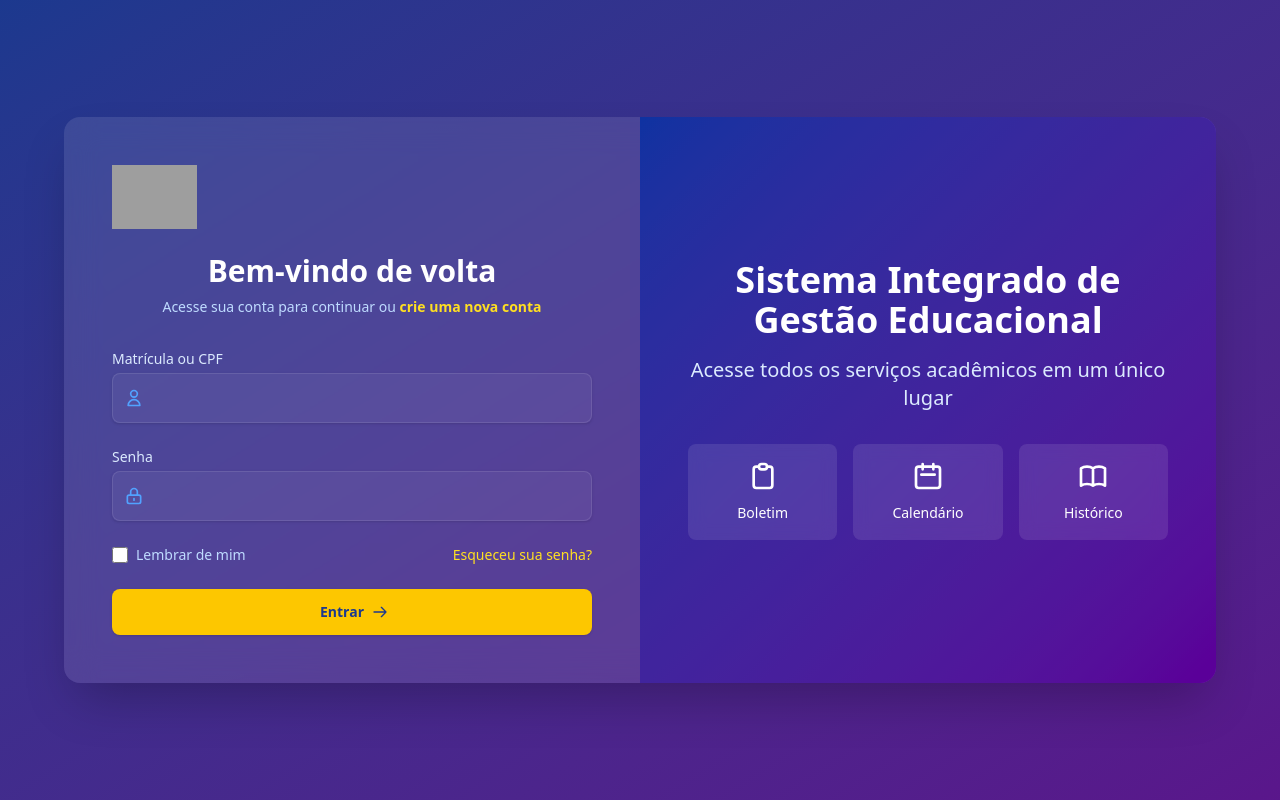
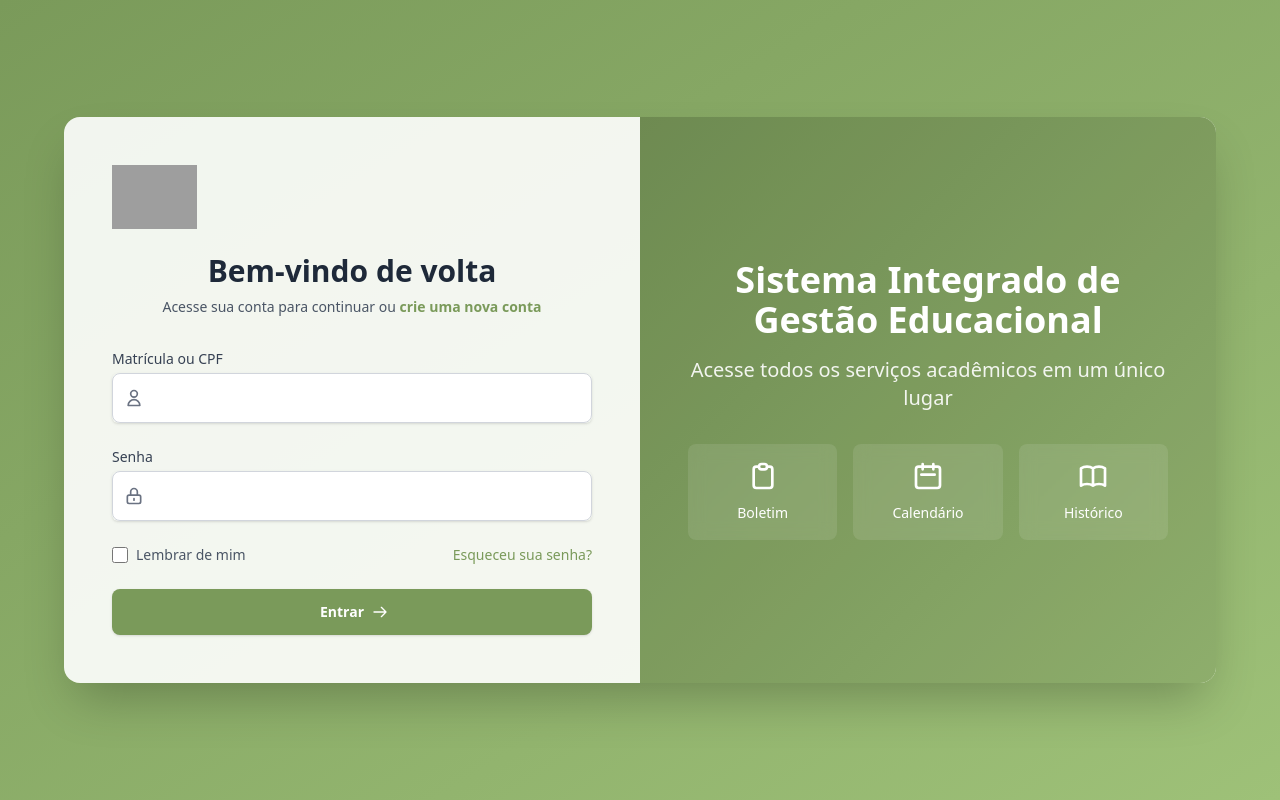
Before and after one commit to ranixx1/SIGED, a Django app: page /usuarios/login/ in a window 1280 px wide. Run offline with Django 4.2, Linux system fonts and the light colour scheme; grey boxes are pictures that could not be loaded.

Commit message:
mudando palheta

```diff
--- a/suap-clone/usuarios/templates/login.html
+++ b/suap-clone/usuarios/templates/login.html
@@ -1,28 +1,28 @@
 {% extends "base.html" %}
 {% load static %}
 {% block 'body' %}
-<div class="min-h-screen bg-gradient-to-br from-blue-900 to-purple-900 flex items-center justify-center p-4">
-    <div class="max-w-6xl w-full bg-white/10 backdrop-blur-lg rounded-2xl shadow-2xl overflow-hidden flex flex-col lg:flex-row">
+<div class="min-h-screen bg-gradient-to-br from-[#7a9a5a] to-[#9ec178] flex items-center justify-center p-4">
+    <div class="max-w-6xl w-full bg-white/90 rounded-2xl shadow-2xl overflow-hidden flex flex-col lg:flex-row">
         <!-- Left Column - Form -->
         <div class="w-full lg:w-1/2 p-8 md:p-12 flex flex-col justify-center">
             <div class="text-center lg:text-left">
                 <div class="flex justify-center lg:justify-start">
                     <img class="h-16 w-auto" src="{% static 'logo.png' %}" alt="SIGED">
                 </div>
-                <h1 class="mt-6 text-3xl font-extrabold text-white text-center">Bem-vindo de volta</h1>
-                <p class="mt-2 text-blue-200 text-sm text-center">
+                <h1 class="mt-6 text-3xl font-extrabold text-gray-800 text-center">Bem-vindo de volta</h1>
+                <p class="mt-2 text-gray-600 text-sm text-center">
                     Acesse sua conta para continuar
-                    <span class="block lg:inline">ou <a href="{% url 'cadastro' %}" class="font-semibold text-yellow-300 hover:text-yellow-200 transition-colors">crie uma nova conta</a></span>
+                    <span class="block lg:inline">ou <a href="{% url 'cadastro' %}" class="font-semibold text-[#7a9a5a] hover:text-[#9ec178] transition-colors">crie uma nova conta</a></span>
                 </p>
 
                 {% if messages %}
                     {% for message in messages %}
-                        <div class="mt-6 p-4 rounded-lg {{message.tags}} bg-opacity-20 backdrop-blur-sm">
+                        <div class="mt-6 p-4 rounded-lg {{message.tags}} bg-[#f5f5f5]">
                             <div class="flex items-center">
                                 <svg class="w-5 h-5 mr-2" fill="none" stroke="currentColor" viewBox="0 0 24 24">
                                     <path stroke-linecap="round" stroke-linejoin="round" stroke-width="2" d="M13 16h-1v-4h-1m1-4h.01M21 12a9 9 0 11-18 0 9 9 0 0118 0z"></path>
                                 </svg>
-                                <span class="text-sm">{{message}}</span>
+                                <span class="text-sm text-gray-700">{{message}}</span>
                             </div>
                         </div>
                     {% endfor %}
@@ -32,42 +32,42 @@
             <div class="mt-8">
                 <form action="{% url 'login' %}" method="POST" class="space-y-6">{% csrf_token %}
                     <div>
-                        <label class="block text-sm font-medium text-blue-100">Matrícula ou CPF</label>
+                        <label class="block text-sm font-medium text-gray-700">Matrícula ou CPF</label>
                         <div class="mt-1 relative rounded-md shadow-sm">
                             <div class="absolute inset-y-0 left-0 pl-3 flex items-center pointer-events-none">
-                                <svg class="h-5 w-5 text-blue-400" fill="none" stroke="currentColor" viewBox="0 0 24 24">
+                                <svg class="h-5 w-5 text-gray-500" fill="none" stroke="currentColor" viewBox="0 0 24 24">
                                     <path stroke-linecap="round" stroke-linejoin="round" stroke-width="2" d="M16 7a4 4 0 11-8 0 4 4 0 018 0zM12 14a7 7 0 00-7 7h14a7 7 0 00-7-7z"></path>
                                 </svg>
                             </div>
-                            <input type="text" name="username" required class="block w-full pl-10 pr-3 py-3 bg-white/5 border border-white/10 rounded-lg text-white placeholder-blue-300 focus:outline-none focus:ring-2 focus:ring-yellow-400 focus:border-transparent transition-all">
+                            <input type="text" name="username" required class="block w-full pl-10 pr-3 py-3 bg-white border border-gray-300 rounded-lg text-gray-700 placeholder-gray-400 focus:outline-none focus:ring-2 focus:ring-[#9ec178] focus:border-transparent transition-all">
                         </div>
                     </div>
 
                     <div>
-                        <label for="password" class="block text-sm font-medium text-blue-100">Senha</label>
+                        <label for="password" class="block text-sm font-medium text-gray-700">Senha</label>
                         <div class="mt-1 relative rounded-md shadow-sm">
                             <div class="absolute inset-y-0 left-0 pl-3 flex items-center pointer-events-none">
-                                <svg class="h-5 w-5 text-blue-400" fill="none" stroke="currentColor" viewBox="0 0 24 24">
+                                <svg class="h-5 w-5 text-gray-500" fill="none" stroke="currentColor" viewBox="0 0 24 24">
                                     <path stroke-linecap="round" stroke-linejoin="round" stroke-width="2" d="M12 15v2m-6 4h12a2 2 0 002-2v-6a2 2 0 00-2-2H6a2 2 0 00-2 2v6a2 2 0 002 2zm10-10V7a4 4 0 00-8 0v4h8z"></path>
                                 </svg>
                             </div>
-                            <input type="password" name="senha" required class="block w-full pl-10 pr-3 py-3 bg-white/5 border border-white/10 rounded-lg text-white placeholder-blue-300 focus:outline-none focus:ring-2 focus:ring-yellow-400 focus:border-transparent transition-all">
+                            <input type="password" name="senha" required class="block w-full pl-10 pr-3 py-3 bg-white border border-gray-300 rounded-lg text-gray-700 placeholder-gray-400 focus:outline-none focus:ring-2 focus:ring-[#9ec178] focus:border-transparent transition-all">
                         </div>
                     </div>
 
                     <div class="flex items-center justify-between">
                         <div class="flex items-center">
-                            <input id="remember-me" name="remember-me" type="checkbox" class="h-4 w-4 text-yellow-500 focus:ring-yellow-400 border-white/10 rounded bg-white/5">
-                            <label for="remember-me" class="ml-2 block text-sm text-blue-200">Lembrar de mim</label>
+                            <input id="remember-me" name="remember-me" type="checkbox" class="h-4 w-4 text-[#9ec178] focus:ring-[#9ec178] border-gray-300 rounded">
+                            <label for="remember-me" class="ml-2 block text-sm text-gray-600">Lembrar de mim</label>
                         </div>
 
                         <div class="text-sm">
-                            <a href="#" class="font-medium text-yellow-300 hover:text-yellow-200 transition-colors">Esqueceu sua senha?</a>
+                            <a href="#" class="font-medium text-[#7a9a5a] hover:text-[#9ec178] transition-colors">Esqueceu sua senha?</a>
                         </div>
                     </div>
 
                     <div>
-                        <button type="submit" class="w-full flex justify-center items-center py-3 px-4 border border-transparent rounded-lg shadow-sm text-sm font-bold text-blue-900 bg-yellow-400 hover:bg-yellow-300 focus:outline-none focus:ring-2 focus:ring-offset-2 focus:ring-yellow-500 transition-all transform hover:scale-[1.01]">
+                        <button type="submit" class="w-full flex justify-center items-center py-3 px-4 border border-transparent rounded-lg shadow-sm text-sm font-bold text-white bg-[#7a9a5a] hover:bg-[#9ec178] focus:outline-none focus:ring-2 focus:ring-offset-2 focus:ring-[#9ec178] transition-all transform hover:scale-[1.01]">
                             Entrar
                             <svg class="ml-2 -mr-1 w-4 h-4" fill="none" stroke="currentColor" viewBox="0 0 24 24">
                                 <path stroke-linecap="round" stroke-linejoin="round" stroke-width="2" d="M14 5l7 7m0 0l-7 7m7-7H3"></path>
@@ -79,11 +79,11 @@
         </div>
 
         <!-- Right Column - Image -->
-        <div class="hidden lg:block lg:w-1/2 bg-gradient-to-br from-blue-700 to-purple-700 relative">
-            <div class="absolute inset-0 bg-black/30 flex items-center justify-center p-12">
+        <div class="hidden lg:block lg:w-1/2 bg-gradient-to-br from-[#7a9a5a] to-[#9ec178] relative">
+            <div class="absolute inset-0 bg-black/10 flex items-center justify-center p-12">
                 <div class="text-center text-white">
                     <h2 class="text-4xl font-bold mb-4"> Sistema Integrado de Gestão Educacional </h2>
-                    <p class="text-xl text-blue-100">Acesse todos os serviços acadêmicos em um único lugar</p>
+                    <p class="text-xl text-white/90">Acesse todos os serviços acadêmicos em um único lugar</p>
                     <div class="mt-8 grid grid-cols-3 gap-4">
                         <div class="bg-white/10 p-4 rounded-lg backdrop-blur-sm">
                             <svg class="w-8 h-8 mx-auto mb-2" fill="none" stroke="currentColor" viewBox="0 0 24 24">
```
